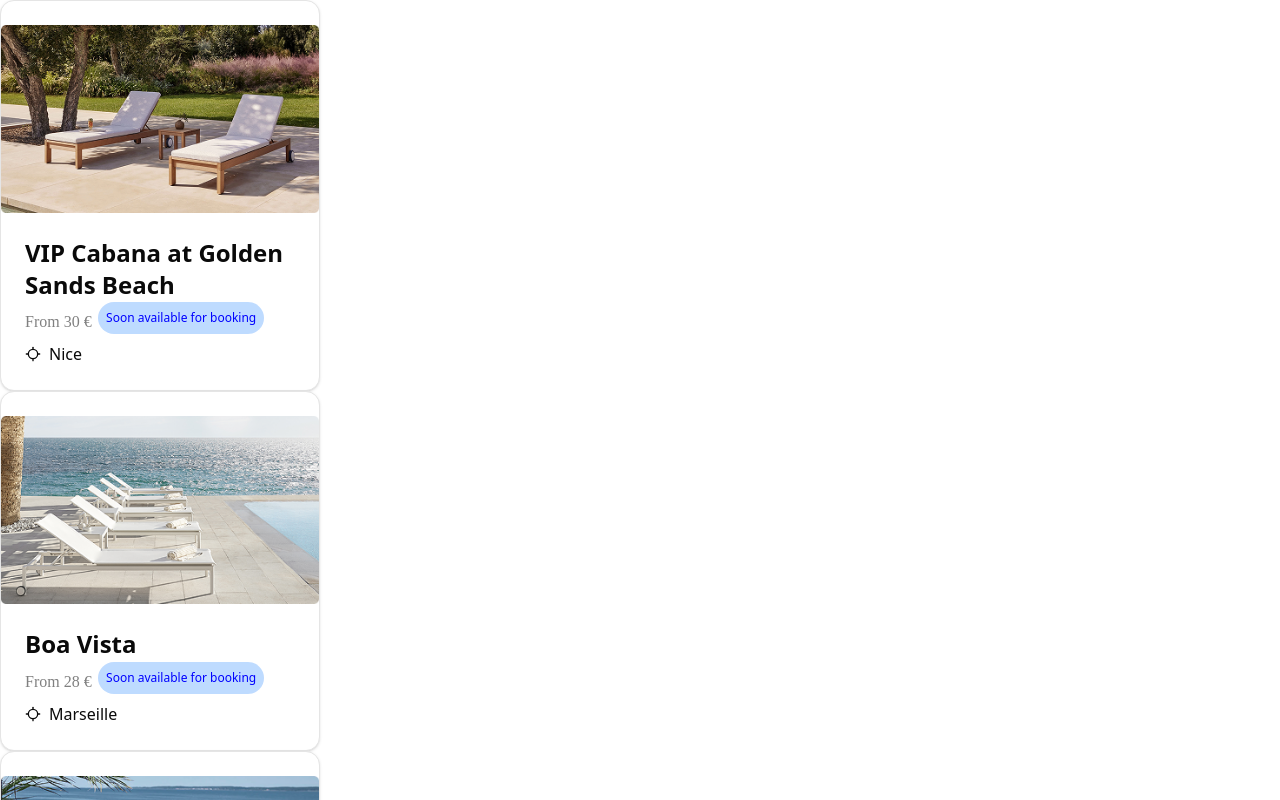
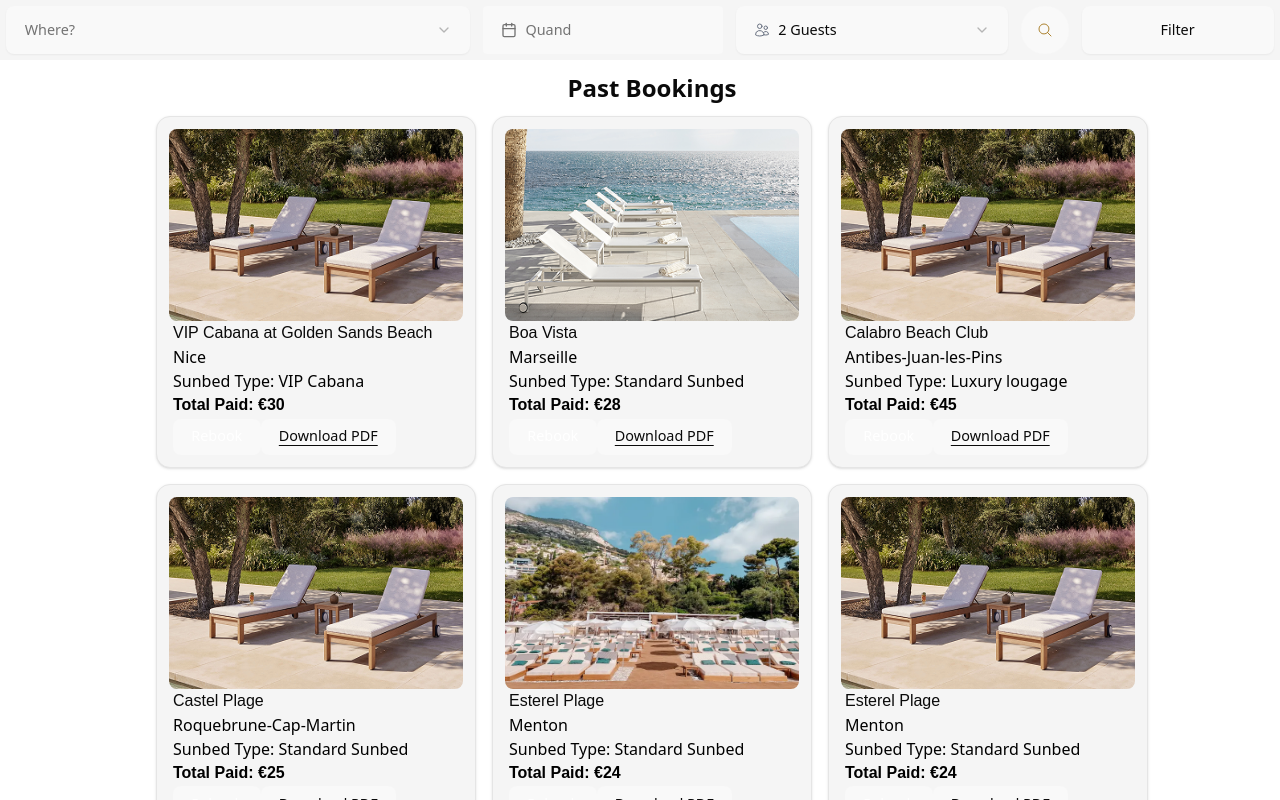
Before and after one commit to Mjkwebdev/my-shadcn-project, a React (Vite) app: page /search in a window 1280 px wide. Shown: the top 800 px of the page. Built offline with nearby package versions, Linux system fonts and the light colour scheme.

Commit message:
Created customise search page and hero page

```diff
--- a/package.json
+++ b/package.json
@@ -17,6 +17,7 @@
     "@tailwindcss/vite": "^4.0.9",
     "class-variance-authority": "^0.7.1",
     "clsx": "^2.1.1",
+    "country-cities": "^1.0.8",
     "date-fns": "^4.1.0",
     "embla-carousel-react": "^8.5.2",
     "lucide-react": "^0.476.0",
--- a/src/MainComponent/CardsGrid.tsx
+++ b/src/MainComponent/CardsGrid.tsx
@@ -1,4 +1,4 @@
-import { LocateIcon } from "lucide-react";
+import { Button } from "../components/ui/button";
 import { Card, CardContent, CardFooter, CardHeader, CardTitle } from "../components/ui/card";
 import { Listing } from "./data";
 
@@ -8,17 +8,19 @@ export interface Props{
 
 const CardsGrid = ({list}:Props) => {
   return (
-    <Card className="w-[20rem]">
-       <img src={list.image} height={15}/>
+    <Card className="w-[20rem] bg-[#F5F5F5] p-3">
+       <img src={list.image} className="rounded-md h-[12rem]"/>
     <CardHeader>
-      <CardTitle className="mb-[-1.4rem] text-2xl"> {list.title}</CardTitle>
+      <CardTitle className="pt-[-0.3rem] font-[sans-serif] text-1xl"> {list.title}</CardTitle>
     </CardHeader>
-    <CardContent className="flex">
-     <span className="text-[gray] text-base font-[bold] mb-[-2rem] pt-[0.5rem] pr-[0.4rem]">From {list.price} &euro;</span>
-     <span className="text-xs bg-blue-200 text-[blue] rounded-full p-[0.5rem]">{list.label}</span>
+    <CardContent className="text-[black] pt-[-0.3rem]">
+    <p>{list.location}</p>
+    <p className="text-[400]">Sunbed Type: {list.type}</p>
+    <p className="font-bold font-[Poppins,Sans-serif]">Total Paid:  &euro;{list.price} </p>
     </CardContent>
-    <CardFooter className="mt-[-1rem]">
-    <LocateIcon className="pr-2 "/>{list.location}
+    <CardFooter className="mt-[0.1rem]">
+      <Button variant={"link"} className="text-[white] bg-[#B56E08]">Rebook</Button>
+      <Button variant='link' className="text-[#252525] underline font-medium text-bold">Download PDF</Button>
     </CardFooter>
   </Card>
   )
--- /dev/null
+++ b/src/MainComponent/FilterButton.tsx
@@ -0,0 +1,12 @@
+import React from 'react'
+import { Button } from '../components/ui/button'
+
+const FilterButton = () => {
+  return (
+   <>
+   <Button className='w-[12rem] h-[3rem]' variant={"outline"}> Filter</Button>
+   </>
+  )
+}
+
+export default FilterButton
--- /dev/null
+++ b/src/MainComponent/FindCity.tsx
@@ -0,0 +1,43 @@
+import { MapPinIcon } from "@heroicons/react/24/outline";
+import {
+  Select,
+  SelectContent,
+  SelectItem,
+  SelectTrigger,
+  SelectValue,
+} from "../components/ui/select";
+import { useState } from "react";
+
+const cities = [
+  { name: "Chakwal", value: "chakwal" },
+  { name: "Lahore", value: "lahore" },
+  { name: "Karachi", value: "karachi" },
+  { name: "Islamabad", value: "islamabad" },
+  // Add more cities as needed
+];
+
+const CitySelect: React.FC = () => {
+  const [selectedCity, setSelectedCity] = useState("");
+
+  const handleSelectCity = (value: string) => {
+    setSelectedCity(value);
+  };
+
+  return (
+    <Select value={selectedCity} onValueChange={handleSelectCity}>
+      <SelectTrigger className="w-[29rem] h-[3rem] bg-white mt-1.5">
+        <SelectValue placeholder="Where?" />
+      </SelectTrigger>
+      <SelectContent>
+        {cities.map((city) => (
+          <SelectItem key={city.value} value={city.value}>
+            <MapPinIcon className="h-8 w-8 text-gray-500 mr-2" />
+            {city.name}
+          </SelectItem>
+        ))}
+      </SelectContent>
+    </Select>
+  );
+};
+
+export default CitySelect;
--- a/src/MainComponent/Hero.tsx
+++ b/src/MainComponent/Hero.tsx
@@ -13,7 +13,7 @@ const Hero = () => {
           Reserve sunbeds, enjoy add-ons, and relax without hassle.
         </p>
         <SearchInput />
-      </div>
+        </div>
       <div
         className="w-full bg-cover bg-center"
         style={{ backgroundImage: `url(${BeachImgComponent})` }}
--- a/src/MainComponent/Search.tsx
+++ b/src/MainComponent/Search.tsx
@@ -2,6 +2,7 @@ import { useSearchParams } from "react-router-dom";
 import { useEffect, useState } from "react";
 import CardsGrid from "./CardsGrid";
 import { Listing, listings } from "./data";
+import SearchInputAbs from "./SearchInputAbs";
 
 const SearchPage = () => {
   const [searchParams] = useSearchParams();
@@ -23,8 +24,11 @@ const SearchPage = () => {
     setResults(filteredResults);
   }, [searchParams]);
   return (
-    <div className="container">
-      <div className="grid">
+    <>
+      <SearchInputAbs />
+    <div className="container ml-3 h-446px w-1188px place-items-center">
+      <p className="text-2xl font-bold p-3"> Past Bookings</p>
+      <div className="grid grid-cols-3 gap-4 place-items-center">
         {results.map((listing) => (
           <div key={listing.id}>
             <CardsGrid list={listing} />
@@ -32,6 +36,7 @@ const SearchPage = () => {
         ))}
       </div>
     </div>
+    </>
   );
 };
 export default SearchPage;
--- a/src/MainComponent/SearchElement/SearchCalenderbox.tsx
+++ b/src/MainComponent/SearchElement/SearchCalenderbox.tsx
@@ -22,11 +22,11 @@ const SearchCalenderbox = () => {
       <PopoverTrigger asChild>
         <Button variant={"link"}
           className={cn(
-            "w-[240px] rounded-full justify-start text-left font-normal h-full",
+            "w-[240px] rounded justify-start text-left font-normal h-[3rem]  mt-1.5 bg-white",
             !date && "text-muted-foreground"
           )}
         >
-          <CalendarIcon />
+          <CalendarIcon  className="text-[#F5F5F5]-[500]"/>
           {date ? format(date, "PPP") : <span>Quand</span>}
         </Button>
       </PopoverTrigger>
--- a/src/MainComponent/SearchElement/SearchInput.tsx
+++ b/src/MainComponent/SearchElement/SearchInput.tsx
@@ -3,7 +3,6 @@ import SearchButton from "./SearchButton";
 import SelectBox from "./SelectBox";
 
 const SearchInput = () => {
-
   return (
     <div className="absolute top-[24.5rem] left-[3rem] flex rounded-full w-[35rem] h-[3.75rem] bg-white justify-around">
       <Searchbox/>
--- a/src/MainComponent/SearchElement/SelectBox.tsx
+++ b/src/MainComponent/SearchElement/SelectBox.tsx
@@ -19,14 +19,14 @@ const SelectBox = ({ maxGuest }: SelectProps) => {
   const guests = Array.from({ length: maxGuest }, (_, i) => i + 1);
   return (
     <Select value={selectedGuest} onValueChange={handleSelectGuest}>
-      <SelectTrigger className="w-[15rem] h-full">
+      <SelectTrigger className="w-[17rem] h-[3rem] mb-2 bg-white">
         <SelectValue/>
       </SelectTrigger>
       <SelectContent>
         {guests.map((num) => (
           <SelectItem key={num} value={num.toString()}>
             {num == 1 ? (
-              <UserIcon className="h-8 w-8 text-gray-500" />
+              <UserIcon className="h-8 w-8 text-gray-500 " />
             ) : (
               <UsersIcon className="h-8 w-8 text-gray-500" />
             )}
--- /dev/null
+++ b/src/MainComponent/SearchInputAbs.tsx
@@ -0,0 +1,30 @@
+import FilterButton from "./FilterButton";
+import FindCity from "./FindCity";
+import SearchButton from "./SearchElement/SearchButton";
+import SearchCalenderbox from "./SearchElement/SearchCalenderbox";
+import SelectBox from "./SearchElement/SelectBox";
+
+
+const SearchInput = () => {
+  return (
+    <div className="flex w-full bg-[#F5F5F5] h-[3.75rem] justify-around">
+      <div>
+        <FindCity /> </div>
+
+        <div>
+      <SearchCalenderbox/>
+        </div>
+       <div className="flex items-center mt-2 rounded focus:outline-none">
+       <SelectBox maxGuest={18}/>
+        </div>
+        <div className="flex items-center ">
+        <SearchButton date={undefined} guests={""}/>
+        </div>
+        <div className="flex items-center">
+        <FilterButton/>
+        </div>
+      </div>
+  );
+};
+
+export default SearchInput;
--- a/src/MainComponent/data.tsx
+++ b/src/MainComponent/data.tsx
@@ -3,6 +3,7 @@ export interface Listing {
   id: string;
   title: string;
   image: string;
+  type:string;
   location: string;
   price: number;
   label: string;
@@ -16,6 +17,7 @@ export const listings: Listing[] = [
     title: "VIP Cabana at Golden Sands Beach",
     image: "src/assets/image (1).png",
     location: "Nice",
+    type:"VIP Cabana",
     price: 30,
     label: "Soon available for booking",
     dateAvailable: new Date("2024-04-10"),
@@ -26,6 +28,7 @@ export const listings: Listing[] = [
     title: "Boa Vista",
     image: "src/assets/image (2).png",
     location: "Marseille",
+    type:"Standard Sunbed",
     price: 28,
     label: "Soon available for booking",
     dateAvailable: new Date("2024-14-03"),
@@ -36,6 +39,7 @@ export const listings: Listing[] = [
     title: "Calabro Beach Club",
     image: "src/assets/image.png",
     location: "Antibes-Juan-les-Pins",
+    type: "Luxury lougage",
     price: 45,
     label: "Soon available for booking",
     dateAvailable: new Date("2024-03-01"),
@@ -44,8 +48,9 @@ export const listings: Listing[] = [
   {
     id: "4",
     title: "Castel Plage",
-    image: "src/assets/6cc55b8f-14ad-456f-9ba1-b1461cb16ea2-img.webp",
+    image: "src/assets/image (1).png",
     location: "Roquebrune-Cap-Martin",
+    type:"Standard Sunbed",
     price: 25,
     label: "Soon available for booking",
     dateAvailable: new Date("2024-02-10"),
@@ -56,9 +61,21 @@ export const listings: Listing[] = [
     title: "Esterel Plage",
     image: "src/assets/16d66abc-9a68-4a46-9243-25df762573b6-img.webp",
     location: "Menton",
+    type:"Standard Sunbed",
     price: 24,
     label: "Soon available for booking",
     dateAvailable: new Date("2024-01-10"),
     maxGuest: 4,
   },
+  {
+    id: "6",
+    title: "Esterel Plage",
+    image: "src/assets/image.png",
+    location: "Menton",
+    type:"Standard Sunbed",
+    price: 24,
+    label: "Soon available for booking",
+    dateAvailable: new Date("2024-01-10"),
+    maxGuest: 4,
+  }
 ];
--- a/src/components/ui/card.tsx
+++ b/src/components/ui/card.tsx
@@ -7,7 +7,7 @@ function Card({ className, ...props }: React.ComponentProps<"div">) {
     <div
       data-slot="card"
       className={cn(
-        "bg-card text-card-foreground flex flex-col gap-6 rounded-xl border py-6 shadow-sm",
+        "bg-card text-card-foreground flex flex-col rounded-xl border py-6 shadow-sm",
         className
       )}
       {...props}
@@ -19,7 +19,7 @@ function CardHeader({ className, ...props }: React.ComponentProps<"div">) {
   return (
     <div
       data-slot="card-header"
-      className={cn("flex flex-col gap-1.5 px-6", className)}
+      className={cn("flex flex-col gap-1.5 px-1", className)}
       {...props}
     />
   )
@@ -49,7 +49,7 @@ function CardContent({ className, ...props }: React.ComponentProps<"div">) {
   return (
     <div
       data-slot="card-content"
-      className={cn("px-6", className)}
+      className={cn("px-1", className)}
       {...props}
     />
   )
@@ -59,7 +59,7 @@ function CardFooter({ className, ...props }: React.ComponentProps<"div">) {
   return (
     <div
       data-slot="card-footer"
-      className={cn("flex items-center px-6", className)}
+      className={cn("flex items-center px-1", className)}
       {...props}
     />
   )
```
Also changed, not shown: src/assets/image.png, 1 other file (tests, documents, lock files or other folders).
